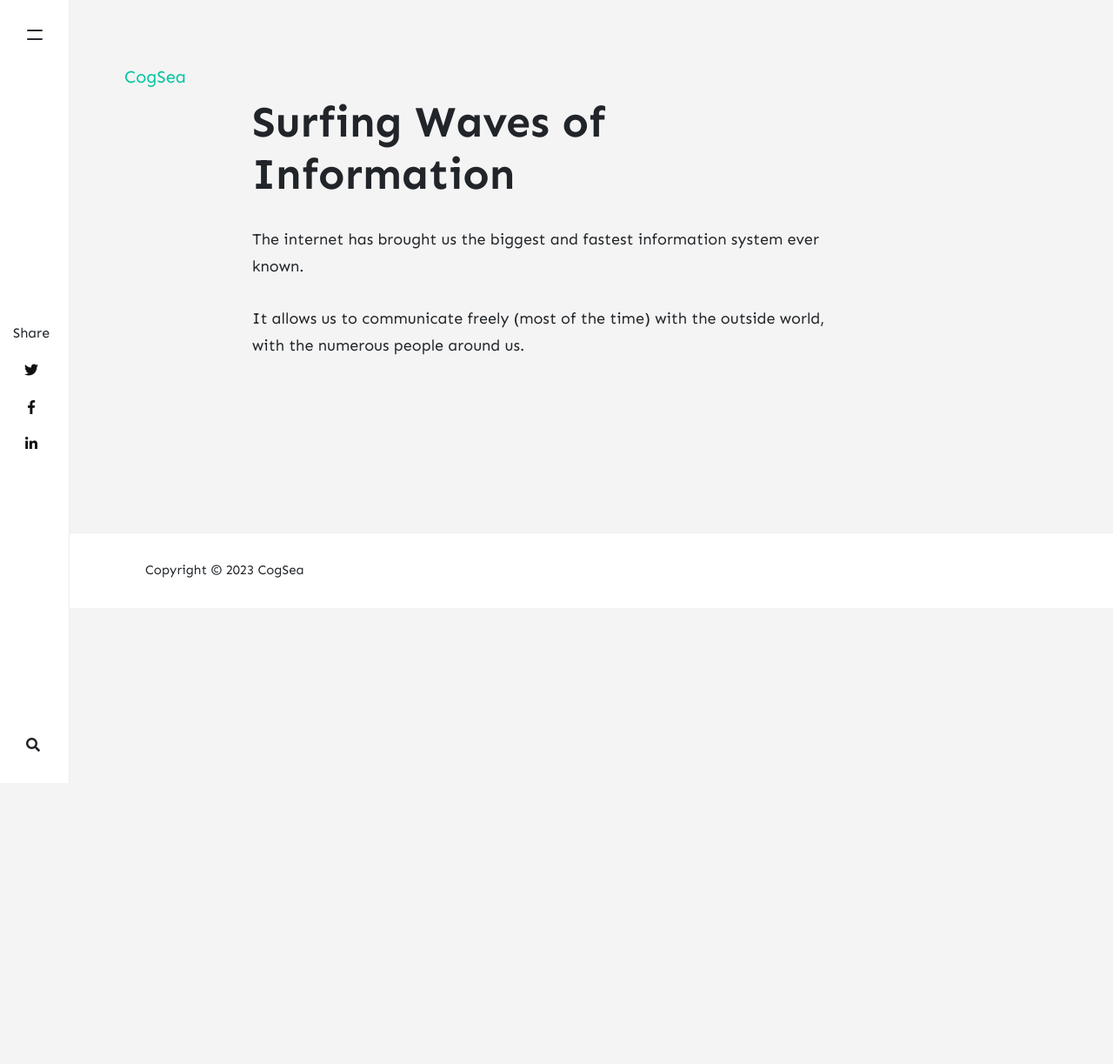
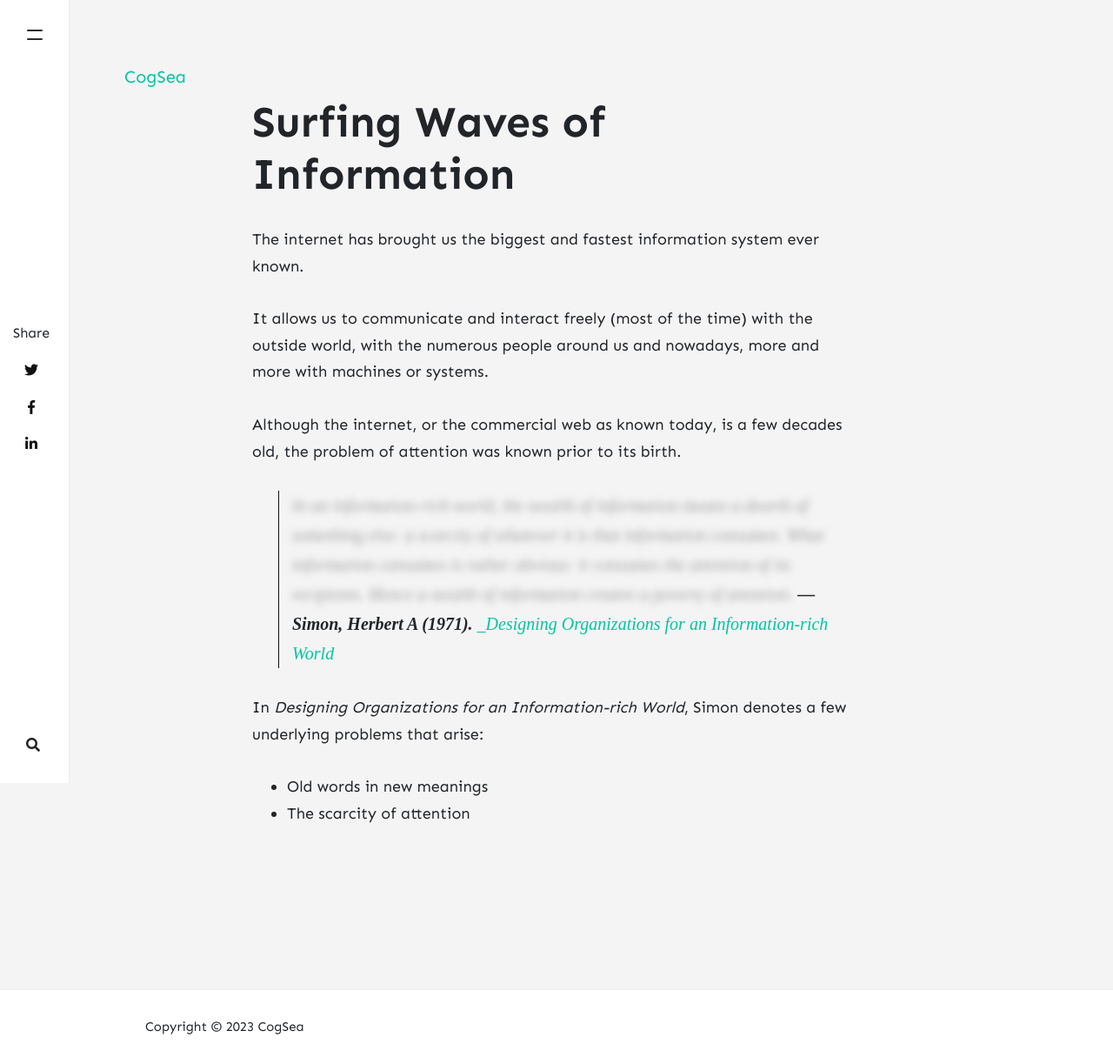
Before and after one commit to cogsea/cogsea.github.io, a Jekyll site: the page built from _posts/2023-12-11-information-waves.md, in a window 1280 px wide. Shown: the whole page at 87% size. Built offline with Jekyll 4.4.1, drawn with Linux system fonts in a browser that asks for light colours; nearby versions of some CDN libraries; comment, search, counter and statistics services are not loaded; before the commit the page ends 900 px from its top, so only the background shows below that.

Commit message:
Update 2023-12-11-information-waves.md

```diff
--- a/_posts/2023-12-11-information-waves.md
+++ b/_posts/2023-12-11-information-waves.md
@@ -6,4 +6,13 @@ comments: false
 ---
 The internet has brought us the biggest and fastest information system ever known.
 
-It allows us to communicate freely (most of the time) with the outside world, with the numerous people around us.
+It allows us to communicate and interact freely (most of the time) with the outside world, with the numerous people around us and nowadays, more and more with machines or systems.
+
+Although the internet, or the commercial web as known today, is a few decades old, the problem of attention was known prior to its birth.
+
+><span class="spoiler"> In an information-rich world, the wealth of information means a dearth of something else: a scarcity of whatever it is that information consumes. What information consumes is rather obvious: it consumes the attention of its recipients. Hence a wealth of information creates a poverty of attention. </span><cite>— Simon, Herbert A (1971). </cite>[_Designing Organizations for an Information-rich World](https://web.archive.org/web/20201006235931/https://digitalcollections.library.cmu.edu/awweb/awarchive?type=file&item=33748)
+
+In *Designing Organizations for an Information-rich World*, Simon denotes a few underlying problems that arise:
+
+- Old words in new meanings
+- The scarcity of attention
```
